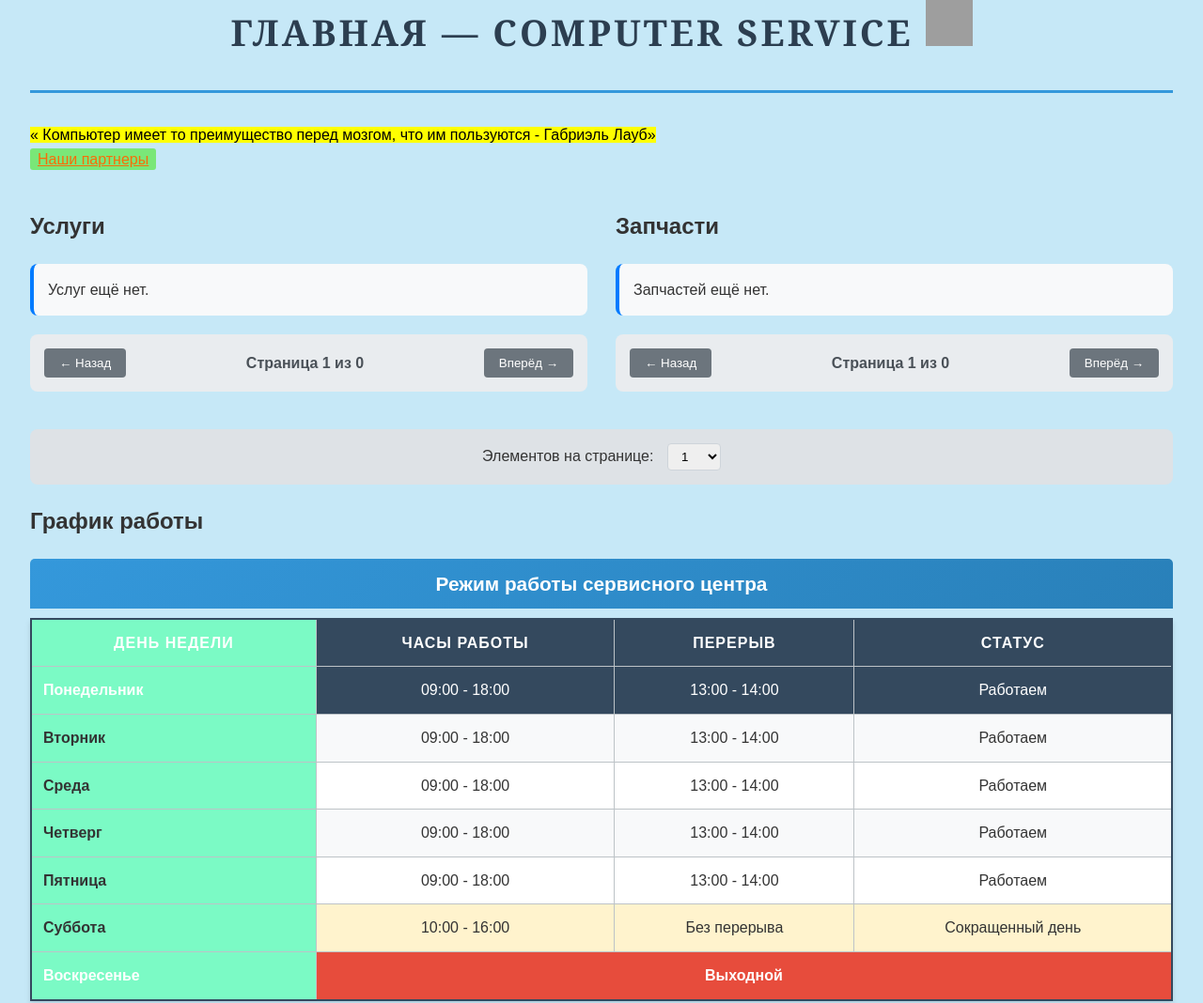
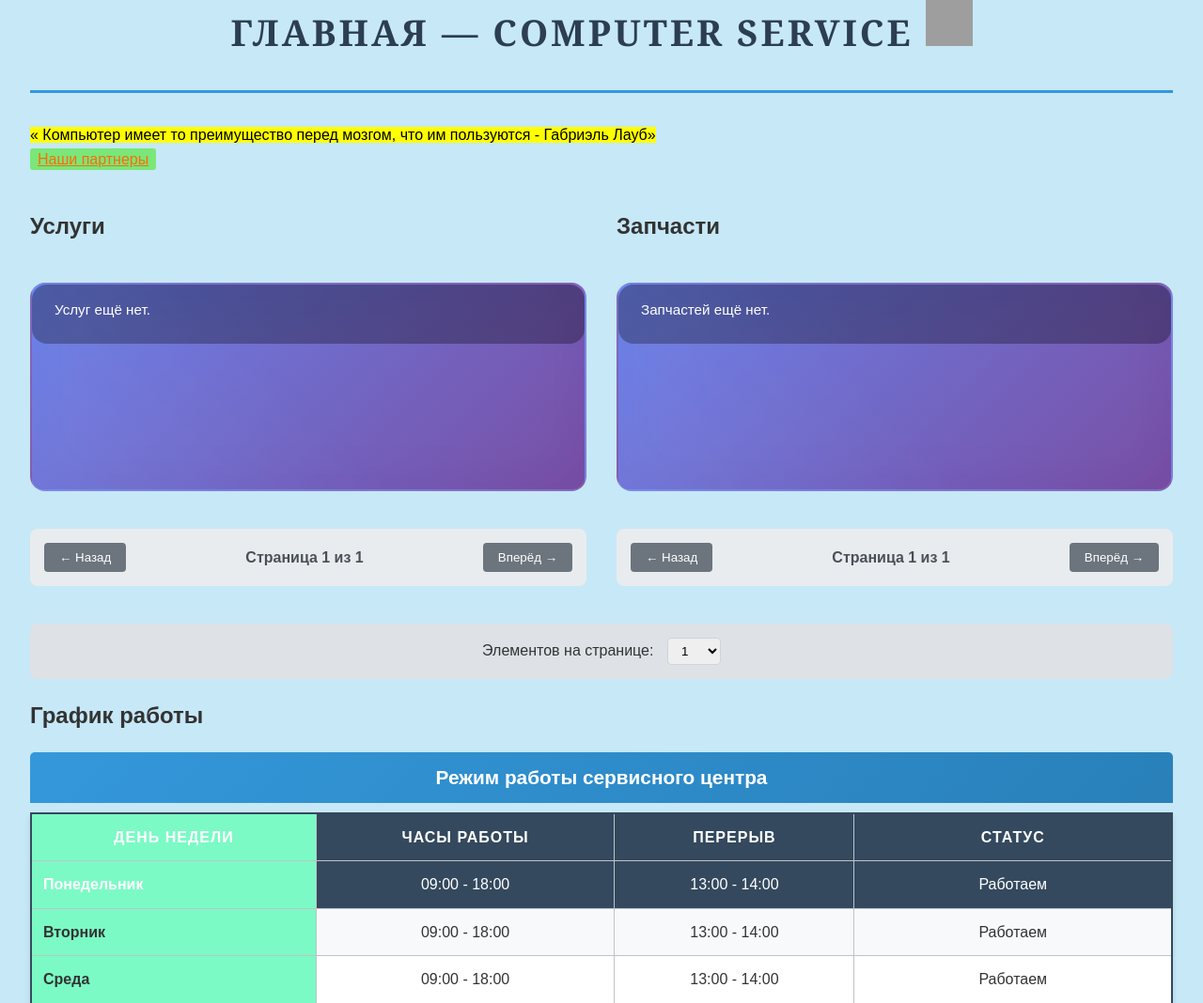
Before and after one commit to Vlad20055/IGI_STRWEB_LABS, a Django app: page / in a window 1280 px wide. Shown: the part 783-1851 px from the top of the page at 94% size. Run offline with Django 5.2, Linux system fonts and the light colour scheme; data that the repository does not hold is empty; parts of the project's set-up code (start-up, migrations or seed data) failed here and were passed over; grey boxes are pictures that could not be loaded.

Commit message:
Add 3D-effect for catalog

```diff
--- a/IGI/LR5/ComputerServiceApp/comps/templates/comps/index.html
+++ b/IGI/LR5/ComputerServiceApp/comps/templates/comps/index.html
@@ -60,16 +60,30 @@
 
             <div id="services-container">
                 {% for s in services %}
-                    <div class="catalog-item service-item">
-                        {{ s.name }} ({{ s.type.name }}) — {{ s.price }} руб.
+                    <div class="card-wrapper service-item">
+                        <div class="card">
+                            <h3>{{ s.name }}</h3>
+                            <div class="content">
+                                <p><strong>Тип:</strong> {{ s.type.name }}</p>
+                                <p><strong>Цена:</strong> {{ s.price }} руб.</p>
+                                <div class="card-links">
                                     <a href="{% url 'detail_services_spareparts' 'service' s.pk %}">Подробнее</a>
                                     {% if user.is_authenticated and user|has_group:"Employees" %}
                                         [<a href="{% url 'service_edit' s.pk %}">изменить</a>]
                                         [<a href="{% url 'service_delete' s.pk %}">удалить</a>]
                                     {% endif %}
                                 </div>
+                            </div>
+                        </div>
+                    </div>
                 {% empty %}
-                    <div class="catalog-item">Услуг ещё нет.</div>
+                    <div class="card-wrapper">
+                        <div class="card">
+                            <div class="content">
+                                <p>Услуг ещё нет.</p>
+                            </div>
+                        </div>
+                    </div>
                 {% endfor %}
             </div>
 
@@ -87,16 +101,30 @@
 
             <div id="spareparts-container">
                 {% for p in spareparts %}
-                    <div class="catalog-item sparepart-item">
-                        {{ p.name }} ({{ p.type.name }}) — {{ p.price }} руб
+                    <div class="card-wrapper sparepart-item">
+                        <div class="card">
+                            <h3>{{ p.name }}</h3>
+                            <div class="content">
+                                <p><strong>Тип:</strong> {{ p.type.name }}</p>
+                                <p><strong>Цена:</strong> {{ p.price }} руб</p>
+                                <div class="card-links">
                                     <a href="{% url 'detail_services_spareparts' 'sparepart' p.pk %}">Подробнее</a>
                                     {% if user.is_authenticated and user|has_group:"Employees" %}
                                         [<a href="{% url 'sparepart_edit' p.pk %}">изменить</a>]
                                         [<a href="{% url 'sparepart_delete' p.pk %}">удалить</a>]
                                     {% endif %}
                                 </div>
+                            </div>
+                        </div>
+                    </div>
                 {% empty %}
-                    <div class="catalog-item">Запчастей ещё нет.</div>
+                    <div class="card-wrapper">
+                        <div class="card">
+                            <div class="content">
+                                <p>Запчастей ещё нет.</p>
+                            </div>
+                        </div>
+                    </div>
                 {% endfor %}
             </div>
 
--- a/IGI/LR5/ComputerServiceApp/static/css/index.css
+++ b/IGI/LR5/ComputerServiceApp/static/css/index.css
@@ -321,6 +321,160 @@
         flex-direction: column;
         gap: 10px;
         text-align: center;
+    }
+}
+
+/* === 3D ЭФФЕКТ ПРИ НАВЕДЕНИИ === */
+/* 3D Card Effects */
+.card-wrapper {
+    min-height: 25ch;
+    position: relative;
+    perspective: 500em;
+    margin: 20px 0;
+}
+
+.card {
+    --rotateX: 0;
+    --rotateY: 0;
+    --posx: 50%;
+    --posy: 50%;
+
+    position: absolute;
+    inset: 0;
+    border: 2px solid rgba(255, 255, 255, 0.1);
+    border-radius: 1em;
+    background: linear-gradient(135deg, #667eea 0%, #764ba2 100%);
+    transform:
+        perspective(100em)
+        translateZ(0em)
+        rotateY(var(--rotateX))
+        rotateX(var(--rotateY));
+    transition: transform 0.1s ease;
+    display: grid;
+    grid-template-rows: auto 1fr;
+    overflow: hidden;
+}
+
+.card::before {
+    content: '';
+    position: absolute;
+    inset: 0;
+    background: linear-gradient(45deg, rgba(255,255,255,0.1) 0%, rgba(255,255,255,0) 50%);
+    opacity: 0.5;
+    pointer-events: none;
+    border-radius: inherit;
+}
+
+.card::after {
+    content: '';
+    position: absolute;
+    inset: 1rem;
+    background: rgba(255, 255, 255, 0.1);
+    opacity: 0.3;
+    transform: translateZ(-2em);
+    border-radius: inherit;
+    filter: blur(1.5rem);
+    z-index: -1;
+}
+
+/* Different colors for services and spareparts */
+.service-item .card {
+    background: linear-gradient(135deg, #667eea 0%, #764ba2 100%);
+}
+
+.sparepart-item .card {
+    background: linear-gradient(135deg, #f093fb 0%, #f5576c 100%);
+}
+
+/* Card content */
+.card h3 {
+    margin: 0;
+    color: white;
+    padding: 1.5rem 1.5rem 0.5rem;
+    font-weight: 600;
+    font-size: 1.4rem;
+    text-shadow: 0 2px 4px rgba(0,0,0,0.3);
+}
+
+.card .content {
+    background: rgba(0, 0, 0, 0.3);
+    padding: 1rem 1.5rem 1.5rem;
+    color: white;
+    border-radius: inherit;
+    font-size: 1rem;
+    line-height: 1.5;
+    display: flex;
+    flex-direction: column;
+    gap: 0.5rem;
+}
+
+.card .content p {
+    margin: 0;
+    font-size: 0.95rem;
+}
+
+.card-links {
+    margin-top: 0.5rem;
+    display: flex;
+    gap: 1rem;
+    flex-wrap: wrap;
+}
+
+.card-links a {
+    color: #ffeb3b;
+    text-decoration: none;
+    font-weight: 500;
+    font-size: 0.9rem;
+    transition: color 0.3s ease;
+}
+
+.card-links a:hover {
+    color: #fff;
+    text-decoration: underline;
+}
+
+/* Reset animation */
+@keyframes reset-card {
+    to {
+        transform:
+            perspective(100em)
+            translateZ(0em)
+            rotateY(0)
+            rotateX(0);
+    }
+}
+
+/* Container layouts */
+#services-container,
+#spareparts-container {
+    display: grid;
+    grid-template-columns: repeat(auto-fit, minmax(300px, 1fr));
+    gap: 2rem;
+    position: relative;
+    z-index: 1;
+}
+
+/* Catalog grid layout */
+.catalog-grid {
+    display: grid;
+    grid-template-columns: 1fr 1fr;
+    gap: 2rem;
+    margin: 20px 0;
+}
+
+/* Адаптивность */
+@media (max-width: 768px) {
+    .catalog-grid {
+        grid-template-columns: 1fr;
+    }
+
+    #services-container,
+    #spareparts-container {
+        grid-template-columns: 1fr;
+    }
+
+    .card-wrapper {
+        min-height: 20ch;
     }
 }
 
--- a/IGI/LR5/ComputerServiceApp/static/js/index.js
+++ b/IGI/LR5/ComputerServiceApp/static/js/index.js
@@ -174,9 +174,9 @@ class CatalogPagination {
     }
 
     init() {
-        // Собираем все элементы
-        this.services.items = Array.from(this.services.container.querySelectorAll('.service-item'));
-        this.spareparts.items = Array.from(this.spareparts.container.querySelectorAll('.sparepart-item'));
+        // Собираем все элементы (теперь это .card-wrapper)
+        this.services.items = Array.from(this.services.container.querySelectorAll('.card-wrapper'));
+        this.spareparts.items = Array.from(this.spareparts.container.querySelectorAll('.card-wrapper'));
 
         // Настройка пагинации
         this.setupPagination(this.services);
@@ -190,21 +190,18 @@ class CatalogPagination {
         this.render(this.spareparts);
     }
 
+    // ... остальные методы остаются без изменений ...
     setupPagination(section) {
         section.totalPages = Math.ceil(section.items.length / this.perPage);
         this.updatePaginationInfo(section);
     }
 
     bindEvents() {
-        // Кнопки пагинации услуг
         this.services.prevBtn.addEventListener('click', () => this.prevPage(this.services));
         this.services.nextBtn.addEventListener('click', () => this.nextPage(this.services));
-
-        // Кнопки пагинации запчастей
         this.spareparts.prevBtn.addEventListener('click', () => this.prevPage(this.spareparts));
         this.spareparts.nextBtn.addEventListener('click', () => this.nextPage(this.spareparts));
 
-        // Выбор количества элементов
         document.getElementById('per-page-select').addEventListener('change', (e) => {
             this.perPage = parseInt(e.target.value);
             this.services.currentPage = 1;
@@ -242,7 +239,6 @@ class CatalogPagination {
             item.style.display = 'block';
         });
 
-        // Обновляем информацию и кнопки
         this.updatePaginationInfo(section);
         this.updatePaginationButtons(section);
     }
@@ -258,6 +254,54 @@ class CatalogPagination {
     }
 }
 
+class CardEffects {
+    constructor() {
+        this.cards = document.querySelectorAll(".card-wrapper");
+        this.init();
+    }
+
+    init() {
+        this.cards.forEach(cardWrapper => {
+            const card = cardWrapper.querySelector(".card");
+
+            cardWrapper.addEventListener('mousemove', (event) => {
+                const rect = cardWrapper.getBoundingClientRect();
+                const [x, y] = [event.offsetX, event.offsetY];
+                const [width, height] = [rect.width, rect.height];
+                const middleX = width / 2;
+                const middleY = height / 2;
+
+                const offsetX = ((x - middleX) / middleX) * 15;
+                const offsetY = ((y - middleY) / middleY) * 15;
+
+                const offX = 50 + ((x - middleX) / middleX) * 10;
+                const offY = 50 - ((y - middleY) / middleY) * 10;
+
+                card.style.setProperty("--rotateX", (1 * offsetX) + "deg");
+                card.style.setProperty("--rotateY", (-1 * offsetY) + "deg");
+                card.style.setProperty("--posx", offX + "%");
+                card.style.setProperty("--posy", offY + "%");
+            });
+
+            cardWrapper.addEventListener('mouseleave', () => {
+                card.style.animation = 'reset-card 0.5s ease';
+                card.addEventListener("animationend", () => {
+                    card.style.animation = '';
+                    card.style.setProperty("--rotateX", "0deg");
+                    card.style.setProperty("--rotateY", "0deg");
+                    card.style.setProperty("--posx", "50%");
+                    card.style.setProperty("--posy", "50%");
+                }, { once: true });
+            });
+        });
+    }
+}
+
+// Инициализация при загрузке страницы
+document.addEventListener('DOMContentLoaded', function() {
+    new CardEffects();
+});
+
 // Инициализация при загрузке страницы
 document.addEventListener('DOMContentLoaded', function() {
     new CatalogPagination();
```
Lines whose indentation alone changed are shown as unchanged.
